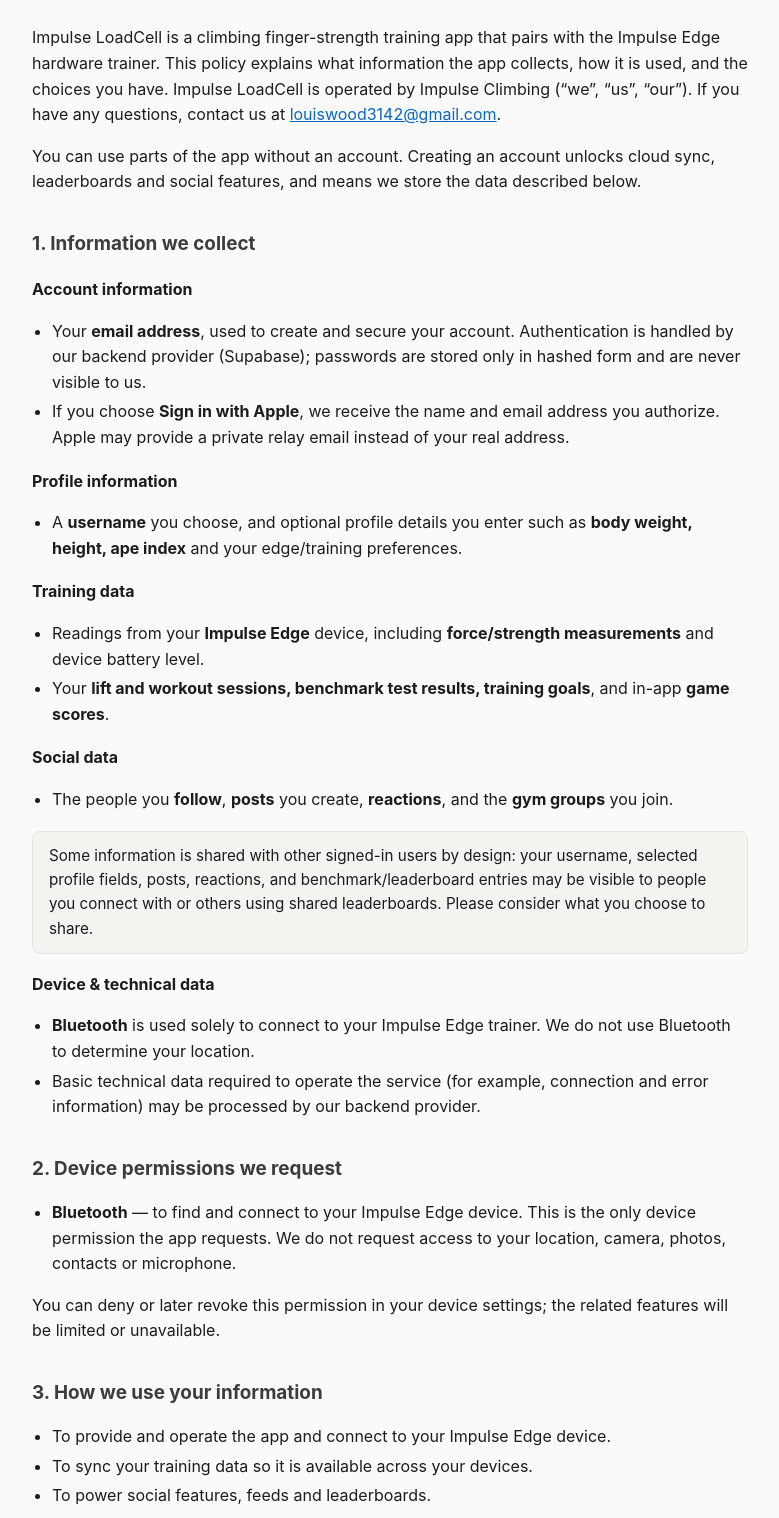
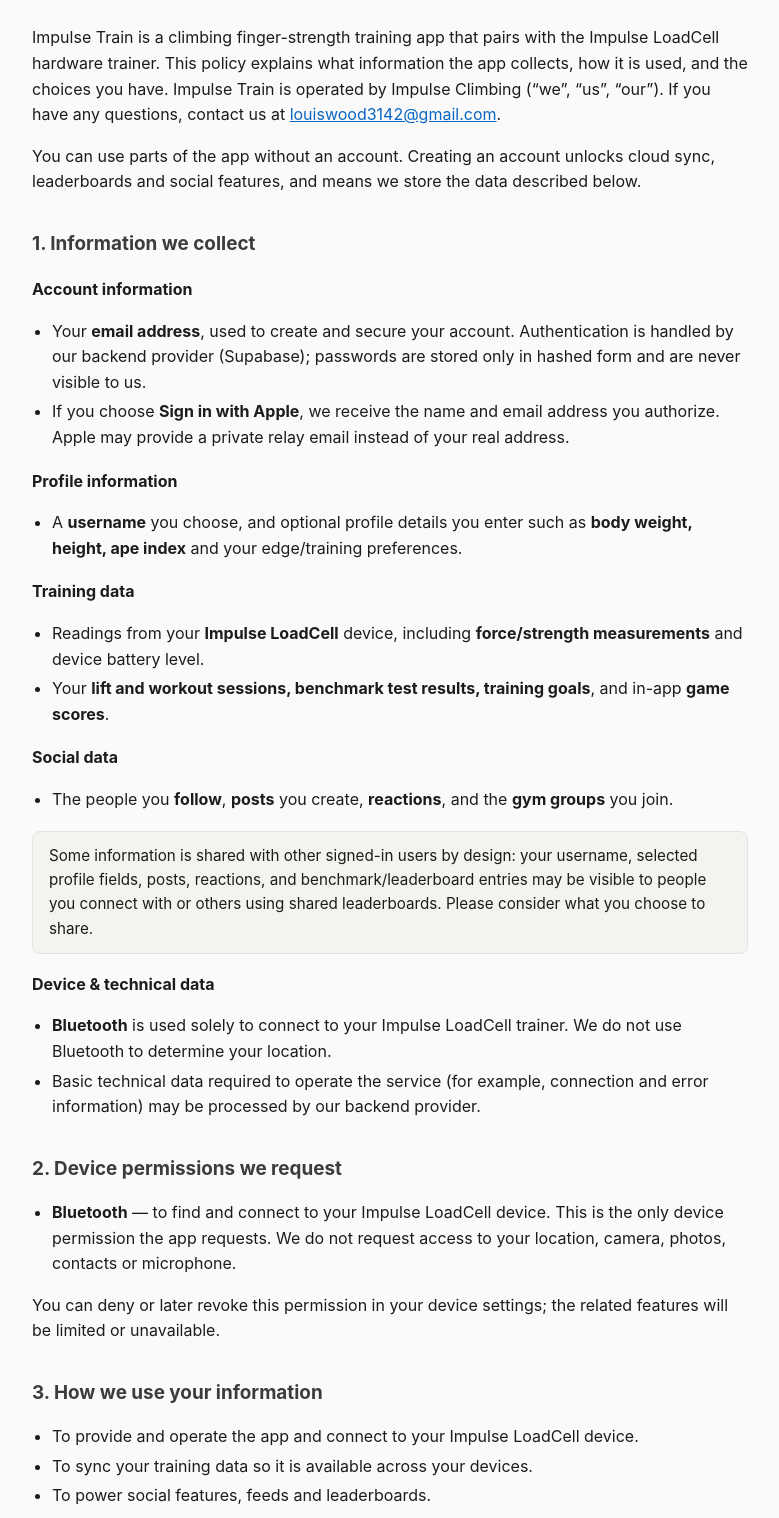
Before and after one commit to Louis31423142/impulse-train-privacy, a plain HTML site: page index.html in a window 1280 px wide. Shown: the part 159-1677 px from the top of the page, without its empty margins (250-1029 px from the left). Drawn offline with Linux system fonts and the light colour scheme.

Commit message:
Rename hardware to Impulse LoadCell, keep app as Impulse Train

```diff
--- a/index.html
+++ b/index.html
@@ -3,7 +3,7 @@
 <head>
   <meta charset="utf-8" />
   <meta name="viewport" content="width=device-width, initial-scale=1" />
-  <title>Impulse LoadCell — Privacy Policy</title>
+  <title>Impulse Train — Privacy Policy</title>
   <style>
     :root { --grey: #3C3C3B; --muted: #6b6b69; --line: #e4e4e2; }
     * { box-sizing: border-box; }
@@ -28,14 +28,14 @@
 <body>
   <div class="wrap">
     <header>
-      <h1>Privacy Policy — Impulse LoadCell</h1>
+      <h1>Privacy Policy — Impulse Train</h1>
       <p class="meta">Last updated: 17 June 2026</p>
     </header>
 
     <p>
-      Impulse LoadCell is a climbing finger-strength training app that pairs with the
-      Impulse Edge hardware trainer. This policy explains what information the app
-      collects, how it is used, and the choices you have. Impulse LoadCell is operated
+      Impulse Train is a climbing finger-strength training app that pairs with the
+      Impulse LoadCell hardware trainer. This policy explains what information the app
+      collects, how it is used, and the choices you have. Impulse Train is operated
       by Impulse Climbing (“we”, “us”, “our”). If you have any questions, contact us
       at <a href="mailto:louiswood3142@gmail.com">louiswood3142@gmail.com</a>.
     </p>
@@ -67,7 +67,7 @@
 
     <h3>Training data</h3>
     <ul>
-      <li>Readings from your <strong>Impulse Edge</strong> device, including
+      <li>Readings from your <strong>Impulse LoadCell</strong> device, including
         <strong>force/strength measurements</strong> and device battery level.</li>
       <li>Your <strong>lift and workout sessions, benchmark test results, training
         goals</strong>, and in-app <strong>game scores</strong>.</li>
@@ -87,7 +87,7 @@
 
     <h3>Device &amp; technical data</h3>
     <ul>
-      <li><strong>Bluetooth</strong> is used solely to connect to your Impulse Edge
+      <li><strong>Bluetooth</strong> is used solely to connect to your Impulse LoadCell
         trainer. We do not use Bluetooth to determine your location.</li>
       <li>Basic technical data required to operate the service (for example,
         connection and error information) may be processed by our backend provider.</li>
@@ -95,7 +95,7 @@
 
     <h2>2. Device permissions we request</h2>
     <ul>
-      <li><strong>Bluetooth</strong> — to find and connect to your Impulse Edge device.
+      <li><strong>Bluetooth</strong> — to find and connect to your Impulse LoadCell device.
         This is the only device permission the app requests. We do not request access
         to your location, camera, photos, contacts or microphone.</li>
     </ul>
@@ -106,7 +106,7 @@
 
     <h2>3. How we use your information</h2>
     <ul>
-      <li>To provide and operate the app and connect to your Impulse Edge device.</li>
+      <li>To provide and operate the app and connect to your Impulse LoadCell device.</li>
       <li>To sync your training data so it is available across your devices.</li>
       <li>To power social features, feeds and leaderboards.</li>
       <li>To create, secure and manage your account, and to prevent abuse.</li>
@@ -144,7 +144,7 @@
 
     <h2>7. Children’s privacy</h2>
     <p>
-      Impulse LoadCell is not directed to children under 13, and we do not knowingly
+      Impulse Train is not directed to children under 13, and we do not knowingly
       collect personal information from them. If you believe a child has provided us
       with personal information, please contact us and we will delete it.
     </p>
@@ -170,7 +170,7 @@
     </p>
 
     <footer>
-      © 2026 Impulse Climbing. Impulse LoadCell and Impulse Edge are products of Impulse Climbing.
+      © 2026 Impulse Climbing. Impulse Train and Impulse LoadCell are products of Impulse Climbing.
     </footer>
   </div>
 </body>
```
Also changed, not shown: support.html (+6 -6 lines).
